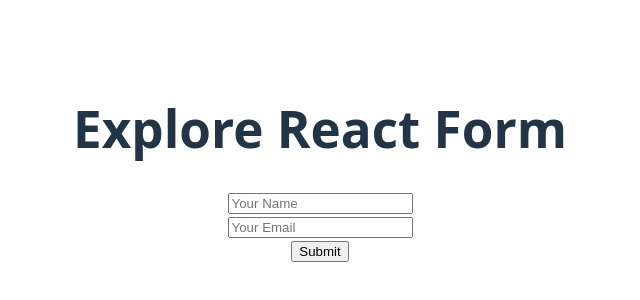
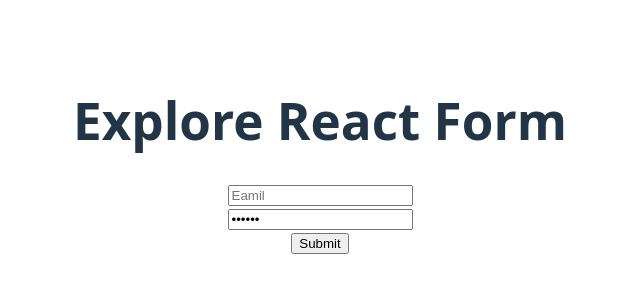
Before and after one commit to me2sumanislam/EXPLORE-REACT-FORM, a React (Vite) app: page / in a window 1280 px wide. Shown: the part 236-536 px from the top of the page, without its empty margins (320-960 px from the left). Built offline with nearby package versions, Linux system fonts and the light colour scheme.

Commit message:
task-3 te amra password ta ke contorl korlam amora akta error handle korchi  submit korar por akta dekhabe  noile type korar somoy error dekhabe

```diff
--- a/src/App.jsx
+++ b/src/App.jsx
@@ -1,4 +1,6 @@
  import SimpleForm from './componant/SimpleForm/SimpleForm'
+ import FormAction from './componant/FromAction/FormAction'
+ import ControlField from './componant/ControlField/ControlField'
 import './App.css'
 
 function App() {
@@ -8,8 +10,9 @@
     <>
 
       <h1>Explore React Form</h1>
-      <SimpleForm></SimpleForm>
-
+      {/* <SimpleForm></SimpleForm> */}
+      {/* <FormAction></FormAction> */}
+       <ControlField></ControlField>
     </>
   )
 }
--- /dev/null
+++ b/src/componant/ControlField/ControlField.jsx
@@ -0,0 +1,48 @@
+ import React, { useState } from 'react'
+//  task-3
+ function ControlField() {
+const [password, setPassword] =useState('secret')
+const [error, setError] = useState('');
+
+//submit korar pore jodi dekhate chai
+    const handleSubmit = (e) =>{
+        e.preventDefault();
+        console.log('submitted')
+        if(password.length <6 ){
+            setError('6 characters or longer password needed')
+        }else{
+            setError('')
+        }
+    }
+// submit korar age jodi error dekhate chai
+    const handlePasswordOnChange = e =>{
+        console.log(e.target.value)
+        setPassword(e.target.value);
+
+        if(password.length < 6 ){
+            setError('Password must be 6 characters or longer.')
+        }
+        else{
+           setError('')
+        }
+    }
+
+   return (
+     <div>
+        <form onSubmit={handleSubmit}>
+            <input type="email" name="email" id="" placeholder='Eamil' required />
+            <br />
+            {/* <input type="password" value={password} name="password" id="" placeholder='Password' required />value={password} dei tahole amora password type korte parbo na password field readonly hoye thakbe   */}
+            <input type="password" onChange={handlePasswordOnChange}  defaultValue={password} name="password" id="" placeholder='Password' required />
+            <br />
+            <input type="submit" value="Submit" />
+        </form>
+        <p style={{ color: 'red'}}>
+            <small>{error}</small>
+        </p>
+
+     </div>
+   )
+ }
+
+ export default ControlField
--- /dev/null
+++ b/src/componant/FromAction/FormAction.jsx
@@ -0,0 +1,22 @@
+ import React from 'react'
+
+ //task-2 2nd method ar diye amora form ar data nite pari get method use kore
+ function FormAction() {
+    const handleformAction = (formData) =>{
+        console.log(formData.get('name'));
+        console.log(formData.get('email'));
+    }
+   return (
+     <div>
+        <form action={handleformAction}>
+            <input type="text" name="name" id="" placeholder='Name' />
+            <br />
+            <input type="email" name="email" id="" placeholder='Email' />
+            <br />
+            <input type="submit" value="Submit" />
+        </form>
+     </div>
+   )
+ }
+
+ export default FormAction
```
Also changed, not shown: src/componant/SimpleForm/SimpleForm.jsx (line endings or trailing spaces).
